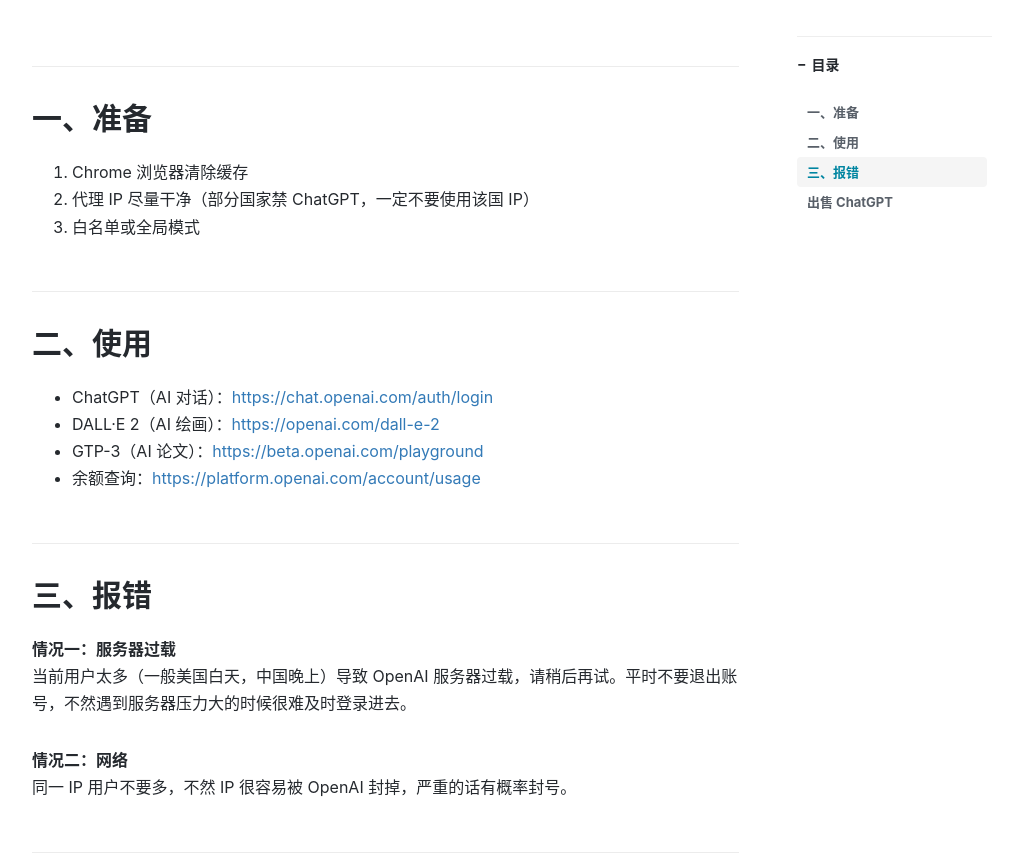
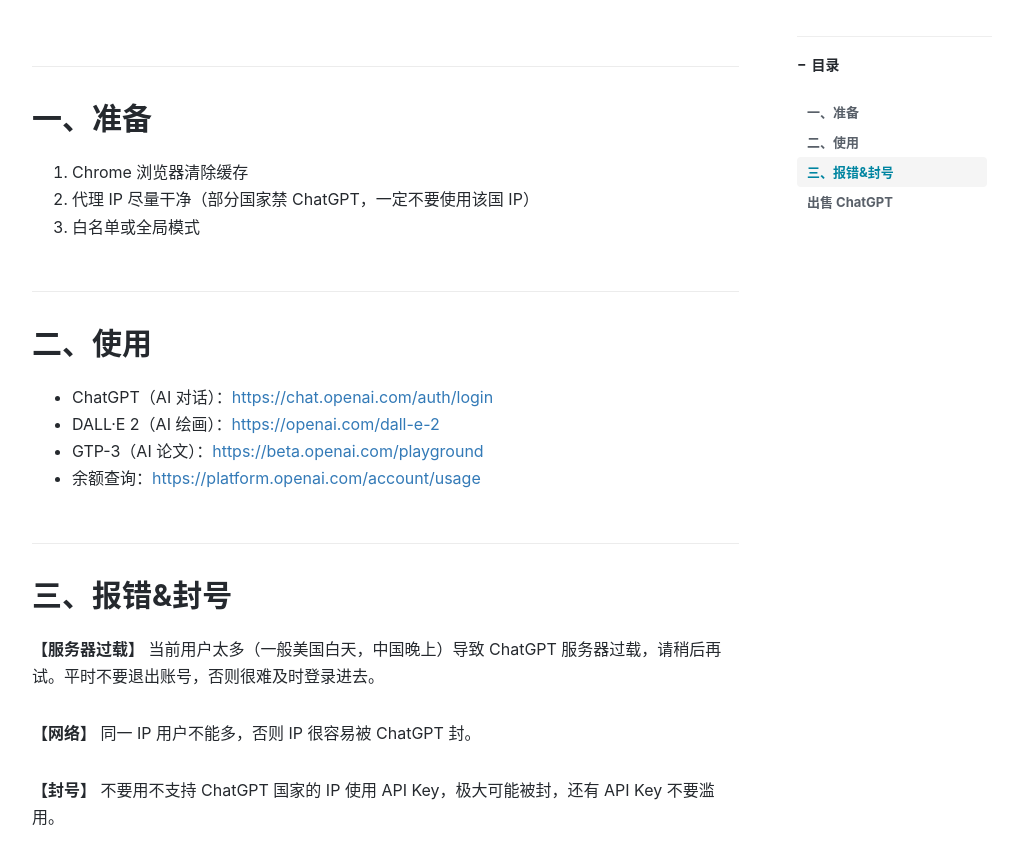
Before and after one commit to ssnhd/ssnhd.github.io, a Jekyll site: the page built from _posts/2023-2-17-ChatGPT.md, in a window 1280 px wide and 1400 px high, cut to the strip 436-1303 px from the top of the window. Shown: the whole strip, without its empty margins (233-1256 px from the left). Built offline with Jekyll 4.4.1, drawn with Linux system fonts in a browser that asks for light colours; nearby versions of some CDN libraries; comment, search, counter and statistics services are not loaded.

Commit message:
Update 2023-2-17-ChatGPT.md

```diff
--- a/_posts/2023-2-17-ChatGPT.md
+++ b/_posts/2023-2-17-ChatGPT.md
@@ -25,13 +25,13 @@
 - GTP-3（AI 论文）：<https://beta.openai.com/playground>
 - 余额查询：<https://platform.openai.com/account/usage>
 
-## 三、报错
+## 三、报错&封号
 
-**情况一：服务器过载**\
-当前用户太多（一般美国白天，中国晚上）导致 OpenAI 服务器过载，请稍后再试。平时不要退出账号，不然遇到服务器压力大的时候很难及时登录进去。
+**【服务器过载】** 当前用户太多（一般美国白天，中国晚上）导致 ChatGPT 服务器过载，请稍后再试。平时不要退出账号，否则很难及时登录进去。
 
-**情况二：网络**\
-同一 IP 用户不要多，不然 IP 很容易被 OpenAI 封掉，严重的话有概率封号。
+**【网络】** 同一 IP 用户不能多，否则 IP 很容易被 ChatGPT 封。
+
+**【封号】** 不要用不支持 ChatGPT 国家的 IP 使用 API Key，极大可能被封，还有 API Key 不要滥用。
 
 ## 出售 ChatGPT
 
```
